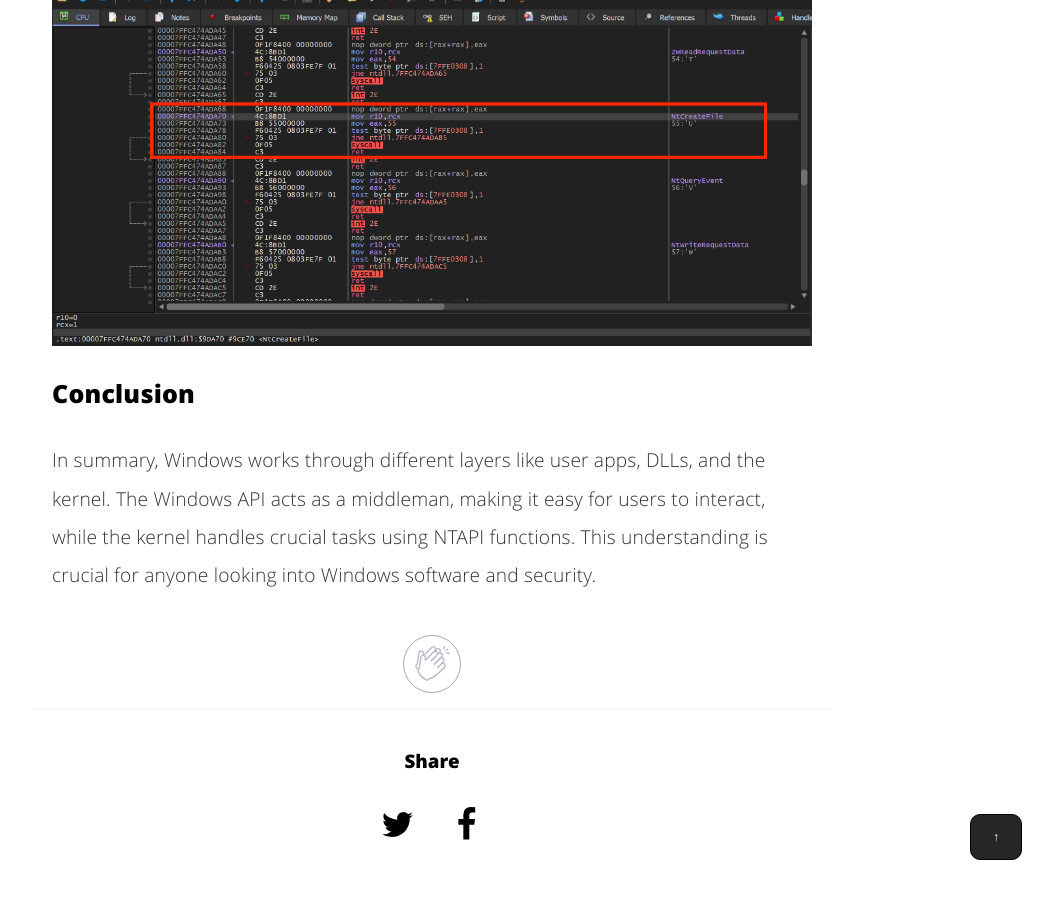
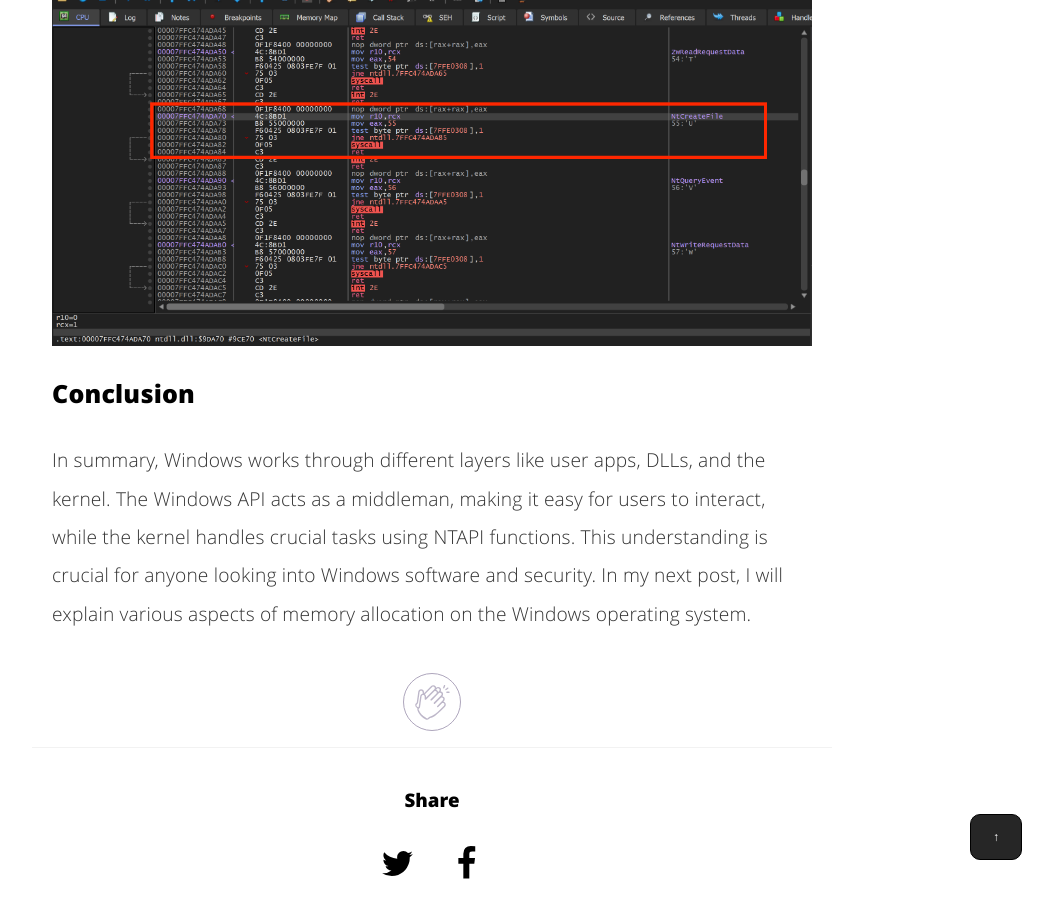
Before and after one commit to nickvourd/nickvourd.github.io, a Jekyll site: the page built from _posts/2023-10-22-an-overview-of-windows-arch.md, in a window 1280 px wide and 900 px high, scrolled down 9841 px. Shown: the whole window, without its empty margins (208-1261 px from the left). Built offline with Jekyll 4.4.1, drawn with Linux system fonts in a browser that asks for light colours; before the commit the page ends 10702 px from its top, so only the background shows below that; some of the changed text lies outside the part shown.

Commit message:
Update 2023-10-22-an-overview-of-windows-arch.md

```diff
--- a/_posts/2023-10-22-an-overview-of-windows-arch.md
+++ b/_posts/2023-10-22-an-overview-of-windows-arch.md
@@ -355,7 +355,7 @@
 
 <h3>Conclusion</h3>
 
-<p>In summary, Windows works through different layers like user apps, DLLs, and the kernel. The Windows API acts as a middleman, making it easy for users to interact, while the kernel handles crucial tasks using NTAPI functions. This understanding is crucial for anyone looking into Windows software and security.</p><br />
+<p>In summary, Windows works through different layers like user apps, DLLs, and the kernel. The Windows API acts as a middleman, making it easy for users to interact, while the kernel handles crucial tasks using NTAPI functions. This understanding is crucial for anyone looking into Windows software and security. In my next post, I will explain various aspects of memory allocation on the Windows operating system.</p><br />
 
 <!-- add the button!-->
 <div>
```
Also changed, not shown: other parts of _posts/2023-10-22-an-overview-of-windows-arch.md (+1 -1 lines).
